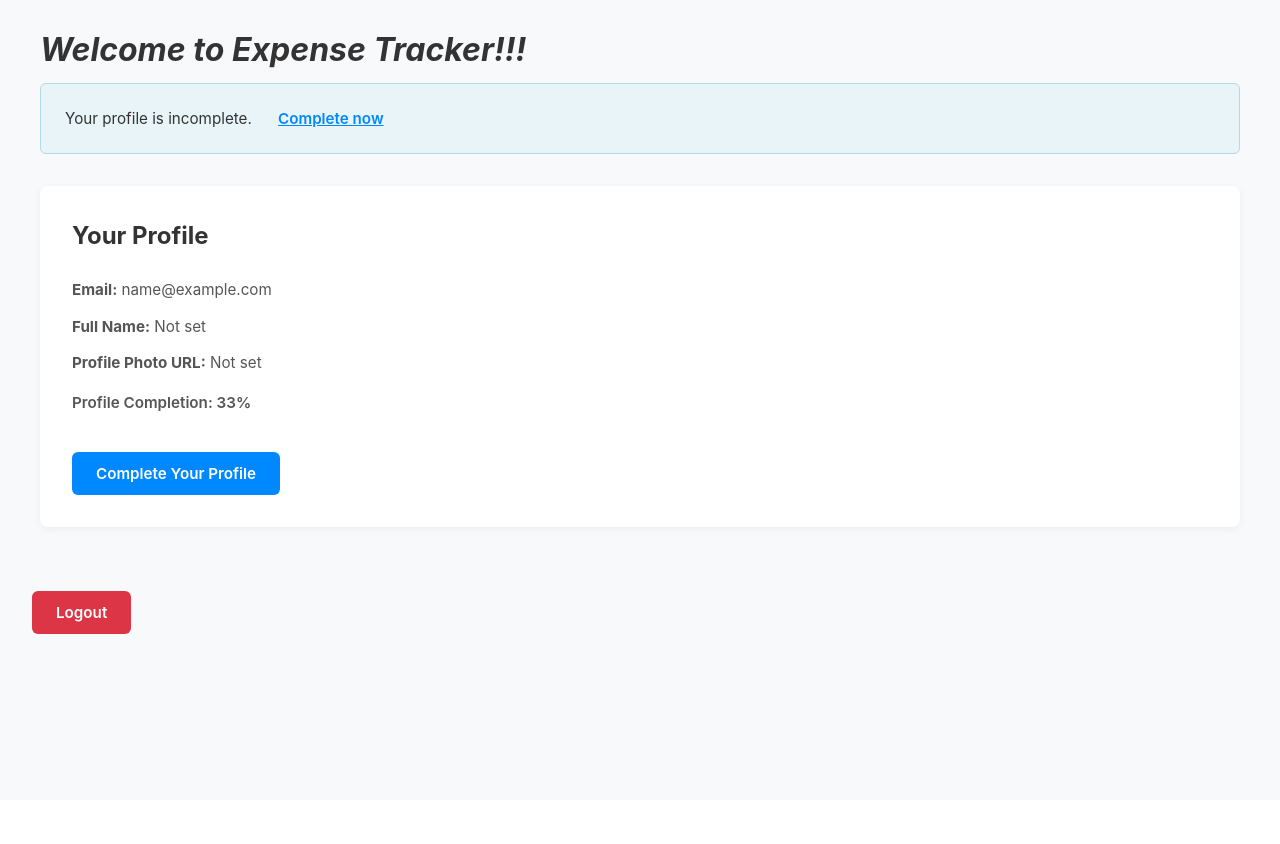
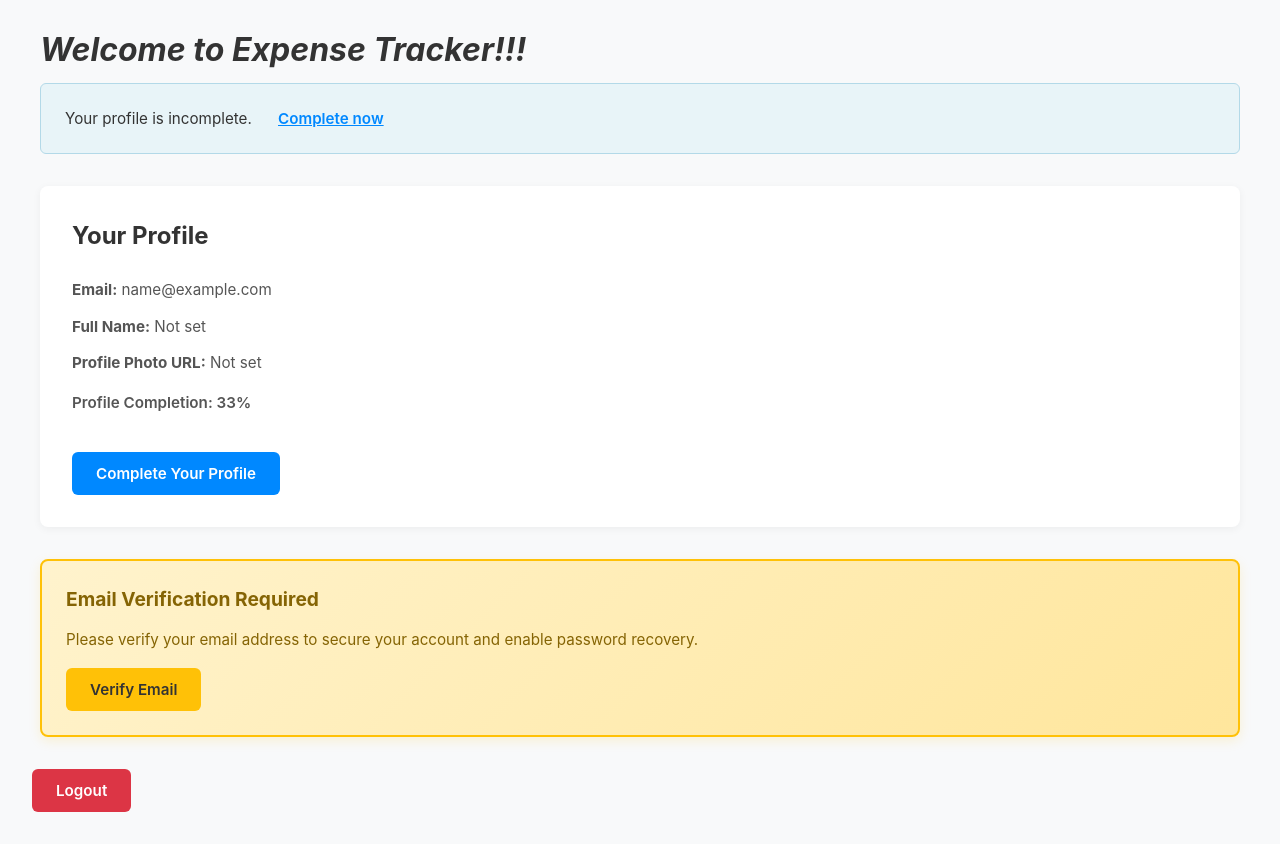
Before and after one commit to Subhrajitsarkar/Expense-Tracker-React, a React (Vite) app in the folder vite-project/: page /dashboard in a window 1280 px wide. Before the commit the page ends 800 px from the top, so only its background shows below. Built offline with nearby package versions, Linux system fonts and the light colour scheme; no server answers; sample sign-in values are in the browser's storage.

Commit message:
Verify User Email

```diff
--- a/vite-project/src/App.css
+++ b/vite-project/src/App.css
@@ -547,3 +547,76 @@ main {
   border: 1px solid #f5c6cb;
   border-radius: 4px;
 }
+
+/* Email Verification Styles */
+.email-verification-section {
+  margin-top: 2rem;
+}
+
+.verification-banner {
+  background: linear-gradient(135deg, #fff3cd 0%, #ffe69c 100%);
+  border: 2px solid #ffc107;
+  border-radius: 8px;
+  padding: 1.5rem;
+  box-shadow: 0 4px 12px rgba(255, 193, 7, 0.15);
+}
+
+.verification-content {
+  display: flex;
+  flex-direction: column;
+  gap: 1rem;
+}
+
+.verification-content h3 {
+  color: #856404;
+  font-size: 1.2rem;
+  margin: 0;
+}
+
+.verification-content p {
+  color: #856404;
+  font-size: 0.95rem;
+  margin: 0;
+  line-height: 1.5;
+}
+
+.btn-verify-email {
+  background-color: #ffc107;
+  color: #333;
+  border: none;
+  padding: 0.75rem 1.5rem;
+  border-radius: 6px;
+  font-size: 0.95rem;
+  font-weight: 600;
+  cursor: pointer;
+  transition: all 0.3s ease;
+  align-self: flex-start;
+  max-width: 200px;
+}
+
+.btn-verify-email:hover:not(:disabled) {
+  background-color: #ffb300;
+  transform: translateY(-2px);
+  box-shadow: 0 4px 12px rgba(255, 193, 7, 0.4);
+}
+
+.btn-verify-email:disabled {
+  background-color: #e0b100;
+  cursor: not-allowed;
+  opacity: 0.8;
+}
+
+@media (max-width: 768px) {
+  .verification-banner {
+    padding: 1rem;
+  }
+
+  .verification-content h3 {
+    font-size: 1.1rem;
+  }
+
+  .btn-verify-email {
+    width: 100%;
+    max-width: 100%;
+  }
+}
--- a/vite-project/src/Dashboard.jsx
+++ b/vite-project/src/Dashboard.jsx
@@ -1,12 +1,16 @@
 import React, { useState, useEffect } from 'react';
 import { useNavigate } from 'react-router-dom';
-import { fetchUserDataFromFirebase } from './firebaseUtils';
+import { fetchUserDataFromFirebase, sendVerificationEmail } from './firebaseUtils';
 
 const Dashboard = () => {
     const navigate = useNavigate();
     const [user, setUser] = useState(null);
     const [profileCompletion, setProfileCompletion] = useState(0);
     const [loading, setLoading] = useState(true);
+    const [emailVerified, setEmailVerified] = useState(false);
+    const [verificationLoading, setVerificationLoading] = useState(false);
+    const [verificationMessage, setVerificationMessage] = useState('');
+    const [verificationError, setVerificationError] = useState('');
 
     useEffect(() => {
         // Fetch user data from Firebase first
@@ -15,6 +19,7 @@ const Dashboard = () => {
 
             if (firebaseUser) {
                 setUser(firebaseUser);
+                setEmailVerified(firebaseUser.emailVerified || false);
                 calculateProfileCompletion(firebaseUser);
             } else {
                 // Fallback to localStorage if Firebase fetch fails
@@ -22,6 +27,7 @@ const Dashboard = () => {
                 if (userData) {
                     const parsedUser = JSON.parse(userData);
                     setUser(parsedUser);
+                    setEmailVerified(parsedUser.emailVerified || false);
                     calculateProfileCompletion(parsedUser);
                 }
             }
@@ -44,6 +50,21 @@ const Dashboard = () => {
 
     const handleCompleteProfile = () => {
         navigate('/complete-profile');
+    };
+
+    const handleSendVerificationEmail = async () => {
+        setVerificationMessage('');
+        setVerificationError('');
+        setVerificationLoading(true);
+
+        try {
+            const result = await sendVerificationEmail();
+            setVerificationMessage(result.message);
+        } catch (err) {
+            setVerificationError(err.message || 'Failed to send verification email');
+        } finally {
+            setVerificationLoading(false);
+        }
     };
 
     const handleLogout = () => {
@@ -97,6 +118,36 @@ const Dashboard = () => {
                         <p className="error-text">Unable to load profile. Please try logging in again.</p>
                     )}
                 </div>
+
+                {!emailVerified && (
+                    <div className="email-verification-section">
+                        <div className="verification-banner">
+                            <div className="verification-content">
+                                <h3>Email Verification Required</h3>
+                                <p>
+                                    Please verify your email address to secure your account and enable password recovery.
+                                </p>
+                                {verificationMessage && (
+                                    <div className="success-message">
+                                        ✓ {verificationMessage}
+                                    </div>
+                                )}
+                                {verificationError && (
+                                    <div className="error-message">
+                                        ✗ {verificationError}
+                                    </div>
+                                )}
+                                <button
+                                    className="btn-verify-email"
+                                    onClick={handleSendVerificationEmail}
+                                    disabled={verificationLoading}
+                                >
+                                    {verificationLoading ? 'Sending...' : 'Verify Email'}
+                                </button>
+                            </div>
+                        </div>
+                    </div>
+                )}
             </div>
 
             <button className="btn-logout" onClick={handleLogout}>
--- a/vite-project/src/firebaseUtils.js
+++ b/vite-project/src/firebaseUtils.js
@@ -39,6 +39,7 @@ export const fetchUserDataFromFirebase = async () => {
                 userId: firebaseUser.localId,
                 fullName: firebaseUser.displayName || '',
                 profilePhotoUrl: firebaseUser.photoUrl || '',
+                emailVerified: firebaseUser.emailVerified || false,
             };
 
             // Update localStorage with fresh data from Firebase
@@ -53,3 +54,63 @@ export const fetchUserDataFromFirebase = async () => {
         return null;
     }
 };
+
+export const sendVerificationEmail = async () => {
+    try {
+        const token = localStorage.getItem('firebaseToken');
+        const apiKey = import.meta.env.VITE_API_KEY;
+
+        if (!token || !apiKey) {
+            throw new Error('Missing authentication token or API key');
+        }
+
+        // Call Firebase REST API to send verification email
+        const response = await fetch(
+            `https://identitytoolkit.googleapis.com/v1/accounts:sendOobCode?key=${apiKey}`,
+            {
+                method: 'POST',
+                headers: {
+                    'Content-Type': 'application/json',
+                },
+                body: JSON.stringify({
+                    requestType: 'VERIFY_EMAIL',
+                    idToken: token,
+                }),
+            }
+        );
+
+        const data = await response.json();
+
+        if (!response.ok) {
+            const errorCode = data.error?.code;
+            const errorMessage = data.error?.message;
+
+            // Handle specific Firebase error codes
+            let userFriendlyError = 'Failed to send verification email. Please try again.';
+
+            if (errorCode === 'INVALID_ID_TOKEN') {
+                userFriendlyError = 'Your session has expired. Please log in again.';
+            } else if (errorCode === 'CREDENTIAL_TOO_OLD_LOGIN_AGAIN') {
+                userFriendlyError = 'Your session has expired. Please log in again.';
+            } else if (errorCode === 'USER_DISABLED') {
+                userFriendlyError = 'Your account has been disabled. Please contact support.';
+            } else if (errorCode === 'TOO_MANY_ATTEMPTS_TRY_LATER') {
+                userFriendlyError = 'Too many attempts. Please try again after some time.';
+            } else if (errorCode === 'EMAIL_NOT_FOUND') {
+                userFriendlyError = 'Email not found. Please check and try again.';
+            } else if (errorMessage && errorMessage.includes('ALREADY_VERIFIED')) {
+                userFriendlyError = 'Your email is already verified.';
+            }
+
+            throw new Error(userFriendlyError);
+        }
+
+        return {
+            success: true,
+            message: 'Verification email sent successfully! Check your email for the verification link.',
+        };
+    } catch (err) {
+        console.error('Error sending verification email:', err);
+        throw err;
+    }
+};
```
Also changed, not shown: vite-project/src/firebase.js (deleted, +0 -13 lines).
